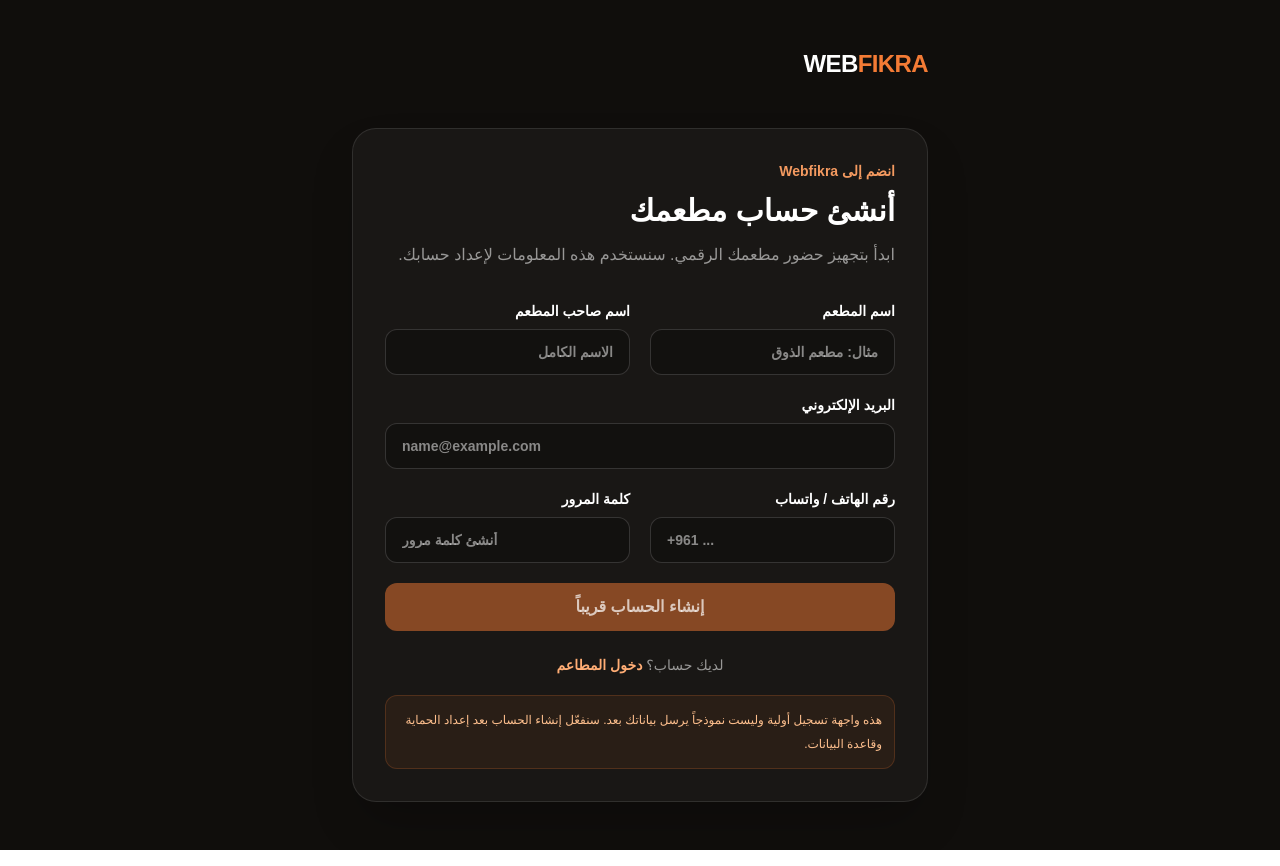
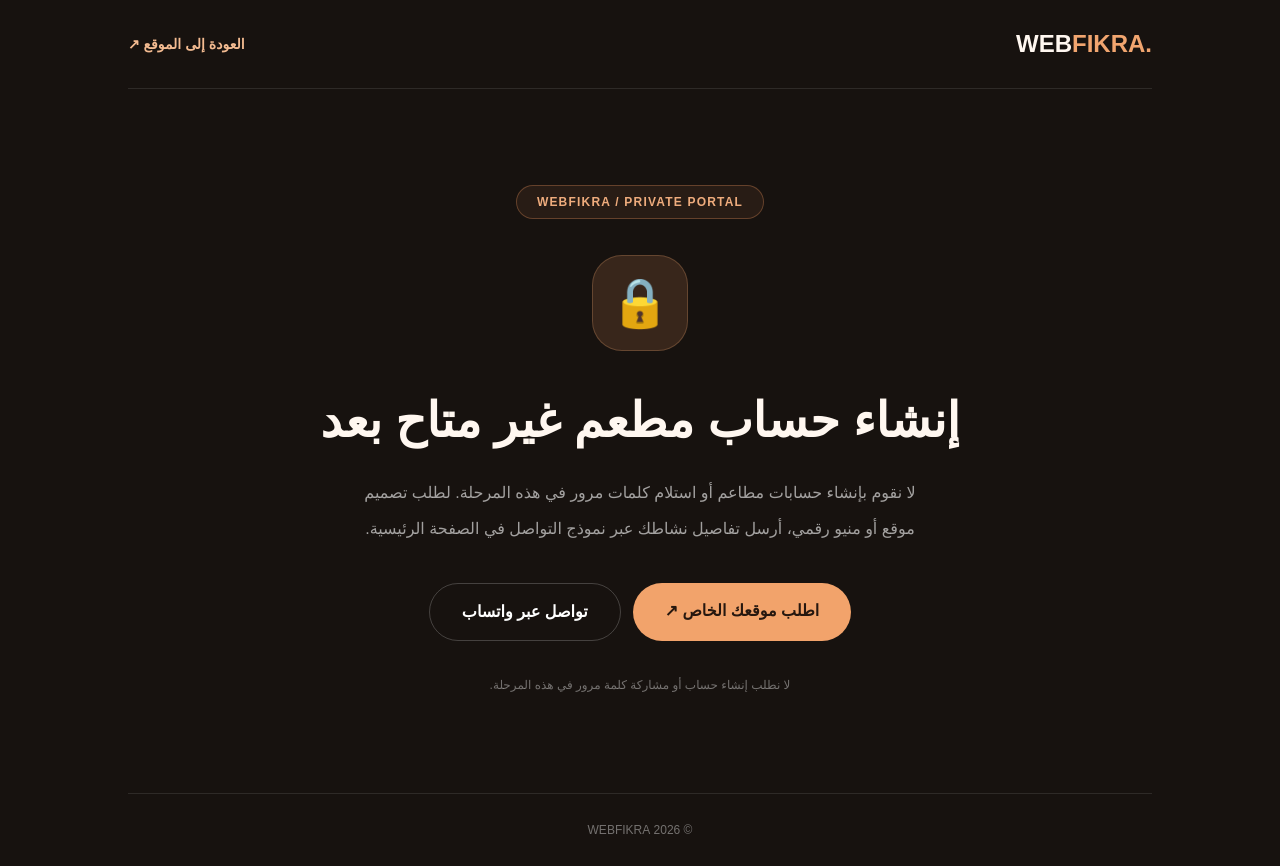
Before and after one commit to mohamadnahili99-gif/webfikra, a Next.js app: page /restaurants/register in a window 1280 px wide. Built offline with nearby package versions, Linux system fonts and the light colour scheme; no server answers.

Commit message:
security: replace inactive registration form with clear service notice

```diff
--- a/app/restaurants/register/page.tsx
+++ b/app/restaurants/register/page.tsx
@@ -1,36 +1,16 @@
-import Link from "next/link";
+import type { Metadata } from "next";
+import PortalPaused from "../../components/PortalPaused";
+
+export const metadata: Metadata = {
+  title: "إنشاء حساب مطعم",
+  robots: { index: false, follow: false },
+};
 
 export default function RestaurantRegisterPage() {
   return (
-    <main dir="rtl" className="min-h-screen bg-[#100e0c] px-5 py-12 text-white">
-      <div className="mx-auto max-w-xl">
-        <Link href="/" className="text-2xl font-black tracking-tight">WEB<span className="text-[#f47b35]">FIKRA</span></Link>
-        <section className="mt-12 rounded-3xl border border-white/10 bg-white/[0.04] p-8 shadow-2xl">
-          <p className="text-sm font-bold text-[#f49a60]">انضم إلى Webfikra</p>
-          <h1 className="mt-3 text-3xl font-black">أنشئ حساب مطعمك</h1>
-          <p className="mt-3 leading-7 text-white/55">ابدأ بتجهيز حضور مطعمك الرقمي. سنستخدم هذه المعلومات لإعداد حسابك.</p>
-          <form className="mt-8 grid gap-5 sm:grid-cols-2">
-            <label className="block text-sm font-bold">اسم المطعم
-              <input type="text" placeholder="مثال: مطعم الذوق" className="mt-2 w-full rounded-xl border border-white/15 bg-black/25 px-4 py-3 outline-none focus:border-[#f47b35]" />
-            </label>
-            <label className="block text-sm font-bold">اسم صاحب المطعم
-              <input type="text" placeholder="الاسم الكامل" autoComplete="name" className="mt-2 w-full rounded-xl border border-white/15 bg-black/25 px-4 py-3 outline-none focus:border-[#f47b35]" />
-            </label>
-            <label className="block text-sm font-bold sm:col-span-2">البريد الإلكتروني
-              <input type="email" placeholder="name@example.com" autoComplete="email" className="mt-2 w-full rounded-xl border border-white/15 bg-black/25 px-4 py-3 text-left outline-none focus:border-[#f47b35]" />
-            </label>
-            <label className="block text-sm font-bold">رقم الهاتف / واتساب
-              <input type="tel" placeholder="+961 ..." autoComplete="tel" className="mt-2 w-full rounded-xl border border-white/15 bg-black/25 px-4 py-3 text-left outline-none focus:border-[#f47b35]" />
-            </label>
-            <label className="block text-sm font-bold">كلمة المرور
-              <input type="password" placeholder="أنشئ كلمة مرور" autoComplete="new-password" className="mt-2 w-full rounded-xl border border-white/15 bg-black/25 px-4 py-3 text-left outline-none focus:border-[#f47b35]" />
-            </label>
-            <button type="button" disabled className="cursor-not-allowed rounded-xl bg-[#f47b35]/50 px-5 py-3 font-black text-white/70 sm:col-span-2">إنشاء الحساب قريباً</button>
-          </form>
-          <p className="mt-6 text-center text-sm text-white/55">لديك حساب؟ <Link href="/restaurants/login" className="font-bold text-[#ffad75] hover:text-white">دخول المطاعم</Link></p>
-          <p className="mt-5 rounded-xl border border-[#f47b35]/20 bg-[#f47b35]/[0.07] p-3 text-xs leading-6 text-[#ffc08e]">هذه واجهة تسجيل أولية وليست نموذجاً يرسل بياناتك بعد. سنفعّل إنشاء الحساب بعد إعداد الحماية وقاعدة البيانات.</p>
-        </section>
-      </div>
-    </main>
+    <PortalPaused
+      title="إنشاء حساب مطعم غير متاح بعد"
+      description="لا نقوم بإنشاء حسابات مطاعم أو استلام كلمات مرور في هذه المرحلة. لطلب تصميم موقع أو منيو رقمي، أرسل تفاصيل نشاطك عبر نموذج التواصل في الصفحة الرئيسية."
+    />
   );
 }
```
